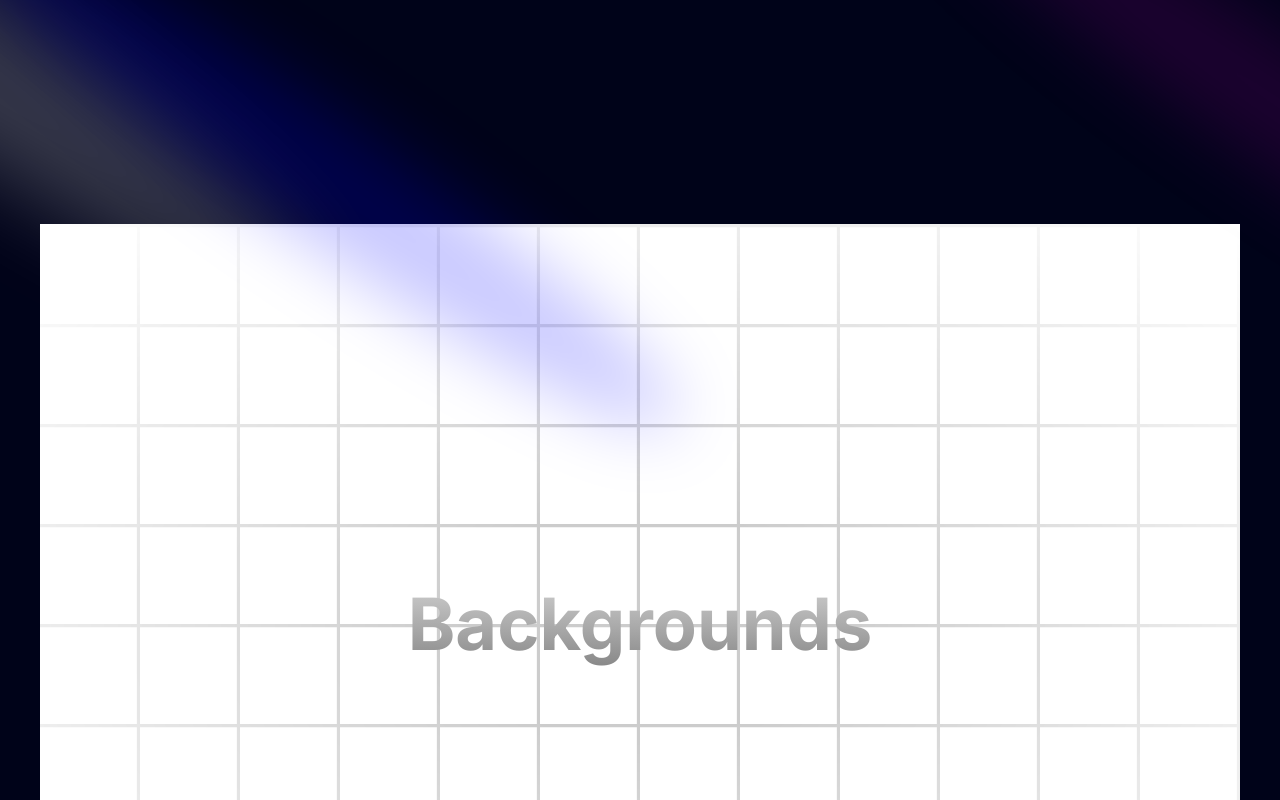
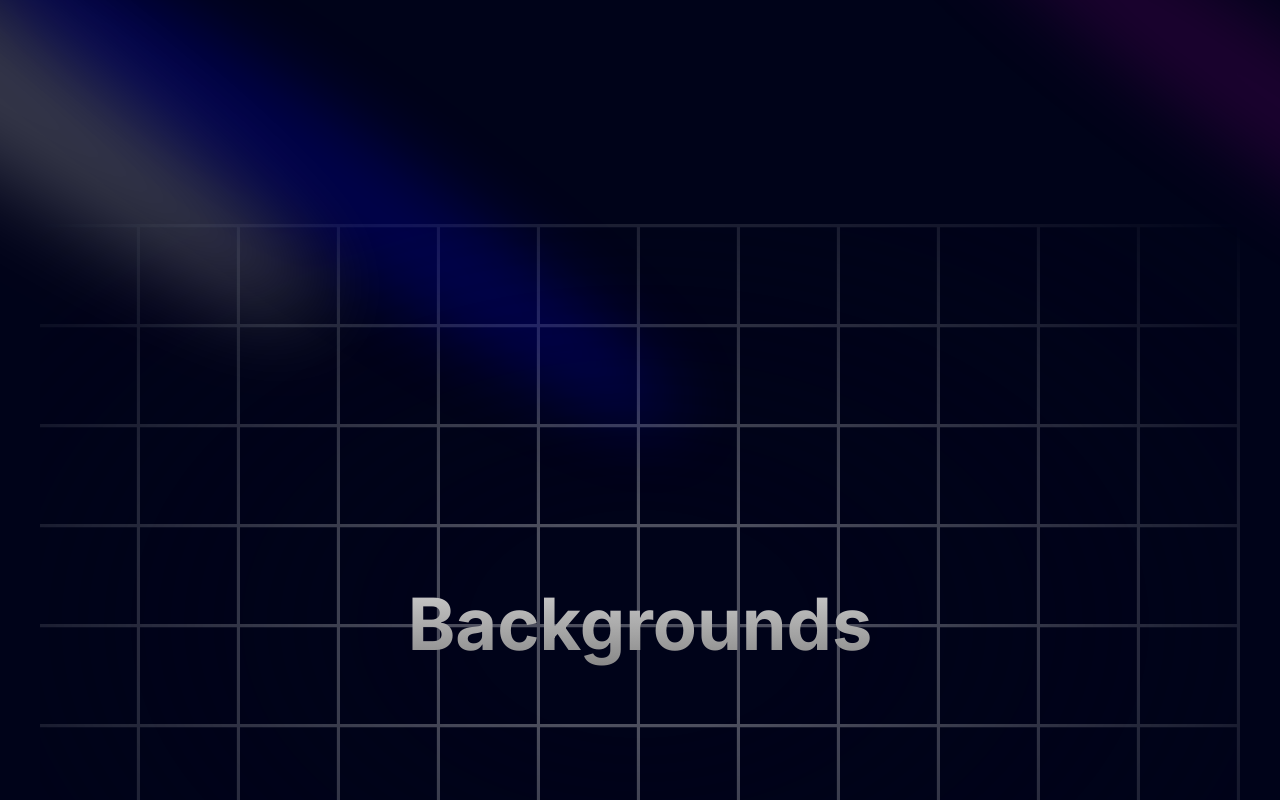
Before and after one commit to syedahmedullah14/developer-portfolio, a Next.js app: page / in a window 1280 px wide. Shown: the top 800 px of the page. Built offline with nearby package versions, Linux system fonts and the light colour scheme.

Commit message:
added provider.tsx

```diff
--- a/app/layout.tsx
+++ b/app/layout.tsx
@@ -1,6 +1,7 @@
 import type { Metadata } from "next";
 import { Inter } from "next/font/google";
 import "./globals.css";
+import { ThemeProvider } from "./Provider";
 
 const inter = Inter({ subsets: ["latin"] });
 
@@ -15,8 +16,20 @@ export default function RootLayout({
   children: React.ReactNode;
 }>) {
   return (
-    <html lang="en">
-      <body className={inter.className}>{children}</body>
+    <html lang="en" suppressHydrationWarning>
+      <head>
+        <link rel="icon" href="/jsm-logo.png" sizes="any" />
+      </head>
+      <body className={inter.className}>
+        <ThemeProvider
+          attribute="class"
+          defaultTheme="dark"
+          enableSystem
+          disableTransitionOnChange
+        >
+          {children}
+        </ThemeProvider>
+      </body>
     </html>
   );
 }
--- /dev/null
+++ b/app/provider.tsx
@@ -0,0 +1,9 @@
+"use client";
+
+import * as React from "react";
+import { ThemeProvider as NextThemesProvider } from "next-themes";
+import { type ThemeProviderProps } from "next-themes/dist/types";
+
+export function ThemeProvider({ children, ...props }: ThemeProviderProps) {
+  return <NextThemesProvider {...props}>{children}</NextThemesProvider>;
+}
```
